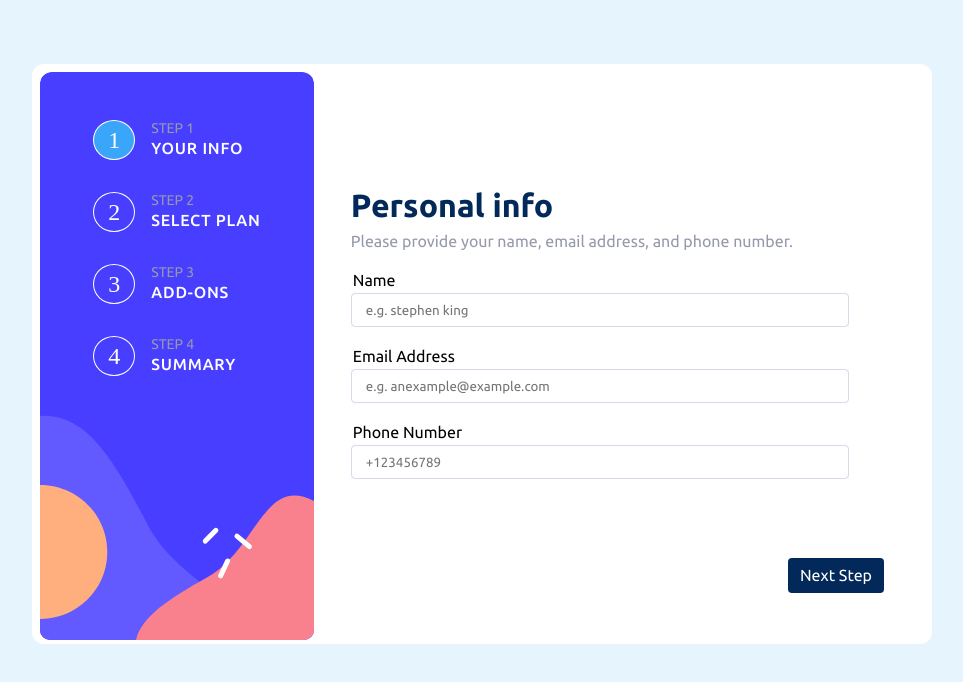
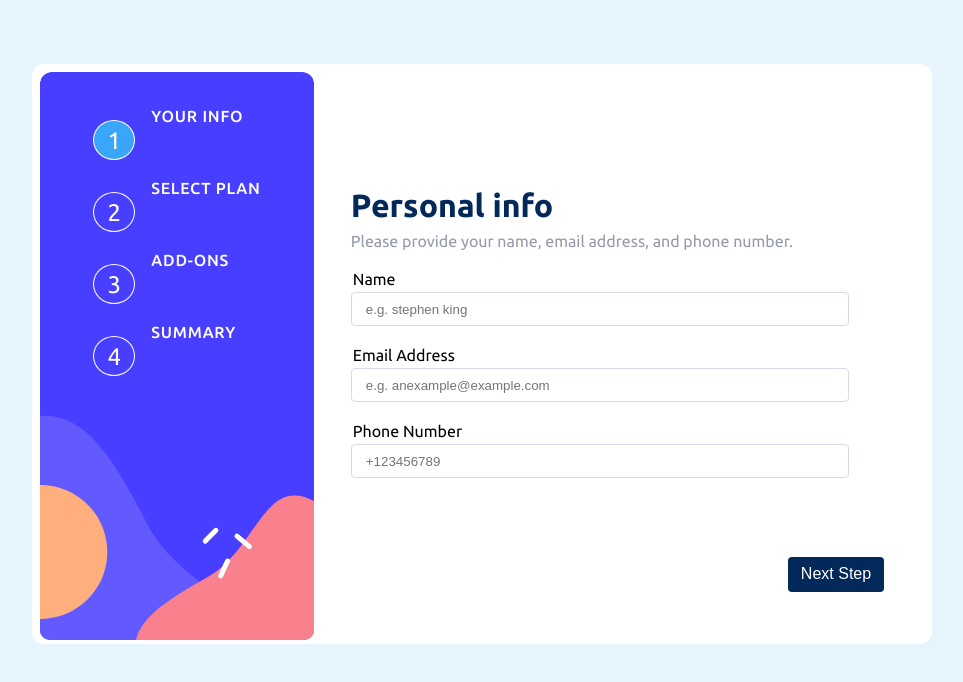
Before and after one commit to yaadevmohit/modern-form, a React (Vite) app: page / in a window 1280 px wide. Shown: the top 682 px of the page, without its empty margins (158-1121 px from the left). Built offline with nearby package versions, Linux system fonts and the light colour scheme.

Commit message:
committing changes for revert

```diff
--- a/src/App.css
+++ b/src/App.css
@@ -9,27 +9,22 @@
 	--purplish-blue: hsl(243, 100%, 62%);
 }
 
-
-
 .form-container {
 	display: flex;
 	flex-flow: column wrap;
 	align-items: center;
-
 }
 
 .form-step-container {
 	display: flex;
 	align-items: center;
 	justify-content: center;
-  background-image: url("assets/images/bg-sidebar-mobile.svg");
+	background-image: url('assets/images/bg-sidebar-mobile.svg');
 	width: 100%;
 }
 
-
-
 .form-step-button {
-  width: 2.50rem;
+	width: 2.5rem;
 	height: 2rem;
 	font-size: 1.5rem;
 	border-radius: 100%;
@@ -45,7 +40,6 @@
 .active {
 	background-color: hsl(206, 94%, 60%);
 }
-
 
 .form-input-container {
 	background: white;
@@ -66,17 +60,15 @@
 	height: 5rem;
 	background-color: white;
 	width: 100vw;
-
 }
 
 .forward-button {
 	border: none;
-  margin: 1.50rem;
+	margin: 1.5rem;
 	padding: 6px;
 	border-radius: 4px;
-  background-color: hsl(213,96%,18%);
+	background-color: hsl(213, 96%, 18%);
 	color: white;
-  font-family: "Ubuntu-Regular";
 	position: absolute;
 	right: 4px;
 	cursor: pointer;
@@ -86,13 +78,12 @@
 }
 
 .forward-button:hover {
-  background-color: hsl(213,96%,25%);;
+	background-color: hsl(213, 96%, 25%);
 }
 .backward-button {
 	border: none;
 	background-color: transparent;
 	color: gray;
-  font-family: "Ubuntu-Regular";
 	margin: 2rem;
 	padding: 6px;
 	cursor: pointer;
@@ -108,20 +99,18 @@
 .heading-info {
 	margin-bottom: 8px;
 	font-size: 32px;
-  font-family: "Ubuntu-Bold";
+	font-family: 'Ubuntu-Bold';
 	color: var(--marine-blue);
 }
 
 .about-info {
 	color: var(--cool-gray);
-  font-family: "Ubuntu-Regular";
 	font-size: 16px;
 }
 
 /* Step one */
 .form-field {
 	margin: 20px 8px 20px 0px;
-  font-family: "Ubuntu-Regular";
 	display: grid;
 	grid-template-columns: 1fr 1fr; /* Two columns of equal width */
 	grid-template-rows: auto auto; /* Two rows with auto sizing */
@@ -135,15 +124,14 @@
 	border: hsl(229, 24%, 87%) solid;
 	border-width: thin;
 	padding-left: 14px;
-  font-family: "Ubuntu-Regular";
 	grid-column: 1 / 3;
 	grid-row: 2;
 }
 
-
 /* Step Two */
 
-.option-container, .option-container-three {
+.option-container,
+.option-container-three {
 	max-width: 100%;
 	border: Solid hsl(229, 24%, 87%);
 	border-radius: 8px;
@@ -157,28 +145,26 @@
 	max-width: 320px;
 }
 
-
-
 .option {
 	display: flex;
 	font-size: 1rem;
 	margin-left: 1rem;
+	min-height: 3.5rem;
 	flex-flow: column wrap;
-  font-family: "Ubuntu-Medium";
+	font-family: 'Ubuntu-Medium';
 	color: hsl(213, 96%, 18%);
 }
 
 .option > span {
-  font-family: "Ubuntu-Regular";
 	font-size: 0.7rem;
 	color: hsl(231, 11%, 63%);
 }
 
-.option > .discount-span{
+.option > .discount-span {
 	font-size: 0.8rem;
 	color: var(--marine-blue);
-  font-family: "Ubuntu-Medium";
-  margin-top: .5rem;
+	font-family: 'Ubuntu-Medium';
+	margin-top: 0.5rem;
 }
 
 .option-container-three > .add-price {
@@ -202,7 +188,6 @@
 
 .interval-toggle > span {
 	color: hsl(213, 96%, 18%);
-  font-family: "Ubuntu-Regular";
 }
 
 /* toggle button  */
@@ -225,7 +210,7 @@
 
 /* Style the toggle knob */
 .slider::before {
-  content: "";
+	content: '';
 	position: absolute;
 	top: 2px;
 	left: 2px;
@@ -247,12 +232,13 @@
 	transform: translateX(1rem);
 }
 
-#button-name, #button-info {
+.button-name,
+#button-info {
 	display: none;
 }
 
 .option-container-selected {
-  border-color:rgb(28, 5, 208);
+	border-color: rgb(28, 5, 208);
 	background-color: hsl(208, 93%, 90%);
 }
 .ty-container {
@@ -264,14 +250,14 @@
 }
 
 .ty-container > h1 {
-  font-family: "Ubuntu-Regular";
+	font-family: 'Ubuntu-Regular';
 	font-weight: 700;
 }
 .ty-container > p {
 	margin-top: 0;
 	text-align: center;
 	color: var(--cool-gray);
-  font-family: "Ubuntu-Regular";
+	font-family: 'Ubuntu-Regular';
 }
 
 .options-total {
@@ -300,7 +286,6 @@
 	border-width: thin;
 }
 
-
 .option-change {
 	display: flex;
 	flex-direction: column;
@@ -313,18 +298,17 @@
 	border: none;
 	padding: 0;
 	color: var(--cool-gray);
-  font-family: "Ubuntu-Regular";
 	cursor: pointer;
 }
 
 .pr-option {
 	color: var(--marine-blue);
-  font-family: "Ubuntu-Medium";
+	font-family: 'Ubuntu-Medium';
 }
 
-.sr-option, .total {
+.sr-option,
+.total {
 	color: var(--cool-gray);
-  font-family: "Ubuntu-Regular";
 	font-weight: 50;
 	font-size: 14px;
 }
@@ -335,14 +319,13 @@
 
 .sr-option-price {
 	color: var(--marine-blue);
-  font-family: "Ubuntu-Regular";
+	font-family: 'Ubuntu-Regular';
 	font-size: 14px;
 }
 
 .total-price {
 	color: var(--purplish-blue);
-  font-family: "Ubuntu-Bold";
-
+	font-family: 'Ubuntu-Bold';
 }
 
 .validation-error {
@@ -352,7 +335,7 @@
 	align-self: flex-end;
 	text-align: end;
 	margin-right: -1rem;
-  font-family: "Ubuntu-Medium";
+	font-family: 'Ubuntu-Medium';
 }
 
 @media screen and (min-width: 860px) {
@@ -394,7 +377,7 @@
 		color: var(--cool-gray);
 	}
 	#button-name {
-    font-family: "Ubuntu-Regular";
+		font-family: 'Ubuntu-Regular';
 		margin-top: 1rem;
 		display: block;
 		font-size: 14px;
@@ -403,8 +386,8 @@
 		display: block;
 		color: white;
 		margin-top: 0.2rem;
-    font-family: "Ubuntu-Medium";
-    letter-spacing: .05rem;
+		font-family: 'Ubuntu-Medium';
+		letter-spacing: 0.05rem;
 		font-size: 16px;
 	}
 
@@ -428,7 +411,6 @@
 		font-size: 1rem;
 		right: -2rem;
 		bottom: -4rem;
-
 	}
 	.backward-button {
 		position: absolute;
@@ -458,11 +440,11 @@
 		font-size: 1rem;
 	}
 
-
-  .option-container:hover{
-    border-color:rgb(28, 5, 208);
+	.option-container:hover {
+		border-color: rgb(28, 5, 208);
 	}
-  .header, .form-field {
+	.header,
+	.form-field {
 		margin-left: 1rem;
 	}
 
--- a/src/App.jsx
+++ b/src/App.jsx
@@ -5,113 +5,110 @@ import Footer from './Footer'
 import './index.css'
 import './App.css'
 import StepThree from './StepThree'
-import data from "./assets/formData"
+import data from './assets/formData'
 import Summary from './Summary'
 import ThankYou from './ThankYou'
 
-const App = () =>  {
+const validateStepOne = (formData) => {
+	const validationErrors = {}
+	// initializing object to contain errors
+	if (!formData.name.trim()) {
+		validationErrors.name = 'Username is required'
+	}
+	if (!formData.email.trim()) {
+		validationErrors.email = 'Email is required'
+	} else if (!/\S+@\S+\.\S+/.test(formData.email)) {
+		validationErrors.email = 'Email is not valid'
+	}
+	if (!formData.phone.trim()) {
+		validationErrors.phone = 'Phone is required'
+	} else if (!/^\d+$/.test(formData.phone) || formData.phone.length !== 10) {
+		validationErrors.phone = 'Phone number not valid'
+	}
+
+	return validationErrors
+}
+
+const App = () => {
 	// form current step
 	const [step, setStep] = useState(1)
 
 	// data across all steps
-  const [formData, setFormData] = useState(
-    {
-        name: "",
-        email: "",
-        phone: "",
-        plan: "arcade",
+	const [formData, setFormData] = useState({
+		name: '',
+		email: '',
+		phone: '',
+		plan: 'arcade',
 		addOns: [],
-      }
-      )
+	})
 
 	// data state for step one errors only
-  const [errors, setErrors] = useState({})
+	const [stepOneErrors, setErrors] = useState({})
 
 	// yearly subscription toggle state
 	const [isYearly, setIsYearly] = useState(false)
-
 
 	const handleClick = (e) => {
 		e.preventDefault()
 
 		// move one step back
-    if (e.target.value == "back-btn" && step > 1) {
+		if (e.target.value == 'back-btn' && step > 1) {
 			setStep(step - 1)
-    }
-    else if (e.target.value == 'fwd-btn' && step <= 4){
+		} else if (e.target.value == 'fwd-btn' && step <= 4) {
 			if (step === 1) {
 				// input validatons for step 1
-        const validationErrors = {}
-        // initializing object to contain errors
-        if(!formData.name.trim())   {
-          validationErrors.name = "Username is required"
-        }
-        if(!formData.email.trim()) {
-          validationErrors.email = "Email is required"
-        } else if(!/\S+@\S+\.\S+/.test(formData.email)) {
-          validationErrors.email= "Email is not valid"
-        }
-        if(!formData.phone.trim()) {
-          validationErrors.phone= "Phone is required"
-        } else if(!/^\d+$/.test(formData.phone) || formData.phone.length !== 10) {
-          validationErrors.phone= "Phone number not valid"
-        }
+				const validationErrors = validateStepOne(formData)
 				setErrors(validationErrors)
 				// if no errors then move to next step
-        if(Object.keys(validationErrors).length === 0) {
+				if (Object.keys(validationErrors).length === 0) {
 					setStep(2)
 				}
-      }
-      else if (step === 2) {
-        (formData.plan.length > 0 && setStep(step + 1))
-      }
-      else {
+			} else if (step === 2) {
+				formData.plan.length > 0 && setStep(step + 1)
+			} else {
 				setStep(step + 1)
 			}
-    }
-    else if (e.target.value == "change") {
+		} else if (e.target.value == 'change') {
 			setStep(2)
 		}
 	}
 
 	// used to handle input chanegs in step 1
 	const handleChange = (event) => {
-    const {name, value} = event.target
-    setFormData(prevData => {
+		const { name, value } = event.target
+		setFormData((prevData) => {
 			return {
 				...prevData,
-        [name]: value
+				[name]: value,
 			}
 		})
 	}
 	// used to handle changes for plans and addons
 	const handleSelected = (e, optionId) => {
-    if (e.target.type === "checkbox") {
+		if (e.target.type === 'checkbox') {
 			if (formData.addOns.includes(e.target.name)) {
-
-        const currentOptions = formData.addOns.filter(option => option !== e.target.name)
-        setFormData(prevData => {
+				const currentOptions = formData.addOns.filter(
+					(option) => option !== e.target.name,
+				)
+				setFormData((prevData) => {
 					return {
 						...prevData,
-            addOns: currentOptions
+						addOns: currentOptions,
+					}
+				})
+			} else {
+				setFormData((prevData) => {
+					return {
+						...prevData,
+						addOns: [...prevData.addOns, e.target.name],
 					}
 				})
 			}
-      else
-      {
-      setFormData(prevData => {
+		} else {
+			setFormData((prevData) => {
 				return {
 					...prevData,
-          addOns: [...prevData.addOns, e.target.name]
-        }
-      })
-      }
-    }
-    else {
-    setFormData(prevData  => {
-      return {
-        ...prevData,
-        plan: optionId
+					plan: optionId,
 				}
 			})
 		}
@@ -120,46 +117,74 @@ const App = () =>  {
 		setIsYearly(!isYearly)
 	}
 	const buttonsData = data.formSteps
-  const formButtons = buttonsData.map(button => {
-    return (<div className='form-step' key={button.key}>
+
+	return (
+		<>
+			<div className="form-container">
+				<div className="form-step-container">
+					{buttonsData.map((button) => {
+						return (
+							<div className="form-step" key={button.step}>
 								<div
-                className={step === button.key ? "form-step-button active" : "form-step-button"} key={button.key}
+									className={
+										step === button.step
+											? 'form-step-button active'
+											: 'form-step-button'
+									}
+									key={button.step}
 								>
-                {button.key}
+									{button.step}
 								</div>
 								<div className="step-info">
-                <span id="button-name">{button.name}<br/></span>
+									<span className="button-name">
+										{button.name}
+										<br />
+									</span>
 									<span id="button-info">{button.info}</span>
 								</div>
 							</div>
 						)
-    })
-
-  return (
-    <>
-      <div className='form-container'>
-        <div  className='form-step-container'>
-            {formButtons}
+					})}
 				</div>
-        <form className='main-form' onSubmit={handleClick}>
-          <div className='form-input-container'>
-            {step == 1
-              &&
+				<form className="main-form" onSubmit={handleClick}>
+					<div className="form-input-container">
+						{step == 1 && (
 							<StepOne
 								onChange={handleChange}
 								data={formData}
 								onClick={handleClick}
-              errors={errors}
-            />}
-            {step == 2 && <StepTwo handleToggle={handleYearlyToggle} handleSelected={handleSelected} Yearly={isYearly} selectedPlan={formData.plan} onClick={handleClick}/> }
-            {step == 3 && <StepThree yearly={isYearly} handleChange={handleSelected} selectedAddOns={formData.addOns}/>}
-            {step == 4 && <Summary yearly={isYearly} planSelected={formData.plan} addOnsSelected={formData.addOns} handleClick={handleClick}/>}
+								errors={stepOneErrors}
+							/>
+						)}
+						{step == 2 && (
+							<StepTwo
+								handleToggle={handleYearlyToggle}
+								handleSelected={handleSelected}
+								Yearly={isYearly}
+								selectedPlan={formData.plan}
+								onClick={handleClick}
+							/>
+						)}
+						{step == 3 && (
+							<StepThree
+								yearly={isYearly}
+								handleChange={handleSelected}
+								selectedAddOns={formData.addOns}
+							/>
+						)}
+						{step == 4 && (
+							<Summary
+								yearly={isYearly}
+								planSelected={formData.plan}
+								addOnsSelected={formData.addOns}
+								handleClick={handleClick}
+							/>
+						)}
 						{step > 4 && <ThankYou />}
 					</div>
-          {step <= 4 && <Footer handleClick={handleClick} step={step}/>}
+					{step <= 4 && <Footer handleClick={handleClick} step={step} />}{' '}
 				</form>
 			</div>
-
 		</>
 	)
 }
--- a/src/StepInfo.jsx
+++ b/src/StepInfo.jsx
@@ -1,11 +1,11 @@
-const StepInfo = ({heading, about}) => {
-
-  return (
-      <div className="header">
-        <h2 className='heading-info'>{heading}</h2>
-        <span className='about-info'>{about}</span>
-      </div>
-  )
+// eslint-disable-next-line react/prop-types
+const StepInfo = ({ heading, about }) => {
+	return (
+		<div className="header">
+			<h2 className="heading-info">{heading}</h2>
+			<span className="about-info">{about}</span>
+		</div>
+	)
 }
 
 export default StepInfo
--- a/src/StepOne.jsx
+++ b/src/StepOne.jsx
@@ -1,39 +1,38 @@
-import React from 'react'
 import StepInfo from './StepInfo'
-import formData from "./assets/formData"
+import formData from './assets/formData'
 
-const StepOne = ({onChange, data, errors}) => {
+// eslint-disable-next-line react/prop-types
+const StepOne = ({ onChange, data, errors }) => {
 	// getting data for step one inputs
 	const inputData = formData.stepOneInputs
-  const styles = {
-    borderColor: "red",
-  }
-  const inputFields = inputData.map( input => {
-    return(
-       <div className='form-field' key={input.id}>
-            <legend htmlFor={input.id}>
-              {input.name}
-            </legend>
-            {errors[input.id] && <span className='validation-error'>{errors[input.id]}</span>}
-            <input
-              type={input.type}
-              name={input.id}
-              placeholder={input.placeholder}
-              className='form-input'
-              onChange={onChange}
-              value={data[input.id] || ''}
-              style={errors[input.id] && styles} // inline style for input border only
-            />
-        </div>
-    )
-  })
+
 	return (
 		<>
 			<StepInfo
 				heading="Personal info"
 				about="Please provide your name, email address, and phone number."
 			/>
-        {inputFields}
+			{inputData.map((input) => {
+				const isError = errors[input.id] ? true : false
+
+				return (
+					<div className="form-field" key={input.id}>
+						<legend htmlFor={input.id}>{input.name}</legend>
+						{errors[input.id] && (
+							<span className="validation-error">{errors[input.id]}</span>
+						)}
+						<input
+							type={input.type}
+							name={input.id}
+							placeholder={input.placeholder}
+							className="form-input"
+							onChange={onChange}
+							value={data[input.id] || ''}
+							style={isError ? { bordercolor: 'red' } : {}} // inline style for input border only
+						/>
+					</div>
+				)
+			})}
 		</>
 	)
 }
--- a/src/StepThree.jsx
+++ b/src/StepThree.jsx
@@ -1,27 +1,38 @@
-import React, { useState } from 'react'
-import data from "./assets/formData"
+import data from './assets/formData'
 import StepInfo from './StepInfo'
 
 const optionsData = data.stepThreeOptions
 
-const StepThree = ({yearly, handleChange, selectedAddOns}) => {
-
-    const options = optionsData.map(option => {
-        return(
+// eslint-disable-next-line react/prop-types
+const StepThree = ({ yearly, handleChange, selectedAddOns }) => {
+	const options = optionsData.map((option) => {
+		return (
 			<div
-                className={`option-container-three ${selectedAddOns.includes(option.id) && "option-container-selected"}`}
+				className={`option-container-three ${
+					// eslint-disable-next-line react/prop-types
+					selectedAddOns.includes(option.id) && 'option-container-selected'
+				}`}
 				key={option.id}
 			>
-                <input type="checkbox" name={option.id} value={option.id} onChange={handleChange} checked={selectedAddOns.includes(option.id)}/>
-                <label className='option' htmlFor={option.id}>
+				<input
+					type="checkbox"
+					name={option.id}
+					value={option.id}
+					onChange={handleChange}
+					// eslint-disable-next-line react/prop-types
+					checked={selectedAddOns.includes(option.id)}
+				/>
+				<label className="option" htmlFor={option.id}>
 					{option.name}
 					<span>{option.info}</span>
 				</label>
-                <span className='add-price'>{yearly ? `+$${option.yrPrice}/yr` : `+$${option.moPrice}/mo`}</span>
+				<span className="add-price">
+					{yearly ? `+$${option.yrPrice}/yr` : `+$${option.moPrice}/mo`}
+				</span>
 			</div>
 		)
 	})
-    return(
+	return (
 		<>
 			<StepInfo
 				heading="Pick add-ons"
@@ -32,4 +43,4 @@ const StepThree = ({yearly, handleChange, selectedAddOns}) => {
 	)
 }
 
-export default  StepThree
+export default StepThree
--- a/src/StepTwo.jsx
+++ b/src/StepTwo.jsx
@@ -1,49 +1,48 @@
-import React, { useState } from 'react'
-import './assets/fonts/Ubuntu-Bold.ttf'
 import StepInfo from './StepInfo'
-import data from "./assets/formData"
+import data from './assets/formData'
 
 const optionsData = data.stepTwoOptions
-
-const StepTwo = ({handleToggle, Yearly, handleSelected, selectedPlan}) => {
-
-
-    const optionsField = optionsData.map(option => {
+// eslint-disable-next-line react/prop-types
+const StepTwo = ({ handleToggle, Yearly, handleSelected, selectedPlan }) => {
+	const optionsField = optionsData.map((option) => {
+		const optionContainerClassName = `option-container ${
+			selectedPlan === option.id ? 'option-container-selected' : ''
+		}`
 		return (
 			<div
-                className={`option-container
-                ${selectedPlan === option.id && "option-container-selected"}`}
+				className={optionContainerClassName}
 				key={option.id}
 				id={option.id}
 				onClick={(e) => handleSelected(e, option.id)}
 			>
-                <img src={option.logo}/>
-                <label className='option' htmlFor={option.id}>
+				<img src={option.logo} />
+				<label className="option" htmlFor={option.id}>
 					{option.name}
-                    <span>{Yearly ? `$${option.yrPrice}/yr` : `$${option.moPrice}/mo`}</span>
-                    {Yearly && <span className='discount-span'>2 Months free</span>}
+					<span>
+						{Yearly ? `$${option.yrPrice}/yr` : `$${option.moPrice}/mo`}
+					</span>
+					{Yearly && <span className="discount-span">2 Months free</span>}
 				</label>
 			</div>
 		)
 	})
-    return(
+	return (
 		<>
 			<StepInfo
 				heading="Select your plan"
 				about="You have the option of monthly or yearly billing."
 			/>
-           <div className='step-two-options'>{optionsField}</div>
-            <div className='interval-toggle'>
+			<div className="step-two-options">{optionsField}</div>
+			<div className="interval-toggle">
 				<span>Monthly</span>
-                <label className='switch'>
-                    <input type="checkbox" onChange={handleToggle} checked={Yearly}/>
-                    <span className='slider'></span>
+				<label className="switch">
+					<input type="checkbox" onChange={handleToggle} checked={Yearly} />
+					<span className="slider"></span>
 				</label>
 				<span>Yearly</span>
 			</div>
 		</>
 	)
-
 }
 
 export default StepTwo
--- a/src/assets/formData.jsx
+++ b/src/assets/formData.jsx
@@ -5,101 +5,104 @@ import proSvg from './images/icon-pro.svg'
 export default {
 	formSteps: [
 		{
-            key: 1,
-            name: "STEP 1",
-            info: "YOUR INFO"
+			step: 1,
+			name: 'STEP 1',
+			info: 'YOUR INFO',
 		},
 
 		{
-            key: 2,
-            name: "STEP 2",
-            info: "SELECT PLAN"
+			step: 2,
+			name: 'STEP 2',
+			info: 'SELECT PLAN',
 		},
 
 		{
-            key: 3,
-            name: "STEP 3",
-            info: "ADD-ONS"
+			step: 3,
+			name: 'STEP 3',
+			info: 'ADD-ONS',
 		},
 
 		{
-            key: 4,
-            name: "STEP 4",
-            info: "SUMMARY"
-        }
+			step: 4,
+			name: 'STEP 4',
+			info: 'SUMMARY',
+		},
 	],
 
 	stepOneInputs: [
-        {name: "Name",
-         type: "text",
-         placeholder: "e.g. stephen king",
-         id: "name"
+		{
+			name: 'Name',
+			type: 'text',
+			placeholder: 'e.g. stephen king',
+			id: 'name',
 		},
 
-        {name: "Email Address",
-        type: "email",
-        placeholder: "e.g. anexample@example.com",
-        id: "email"
+		{
+			name: 'Email Address',
+			type: 'email',
+			placeholder: 'e.g. anexample@example.com',
+			id: 'email',
 		},
 
-        {name: "Phone Number",
-        type: "tel",
-        placeholder: "+123456789",
-        id: "phone"
-        }
+		{
+			name: 'Phone Number',
+			type: 'tel',
+			placeholder: '+123456789',
+			id: 'phone',
+		},
 	],
 
 	stepTwoOptions: [
 		{
-            name: "Arcade",
+			name: 'Arcade',
 			logo: arcadeSvg,
 			moPrice: 9,
 			yrPrice: 99,
 			isChecked: false,
-            id:"arcade"
+			id: 'arcade',
 		},
 
 		{
-            name: "Advanced",
+			name: 'Advanced',
 			logo: advancedSvg,
 			moPrice: 12,
 			yrPrice: 120,
 			isChecked: false,
-            id:"advanced"
+			id: 'advanced',
 		},
 
 		{
-            name: "Pro",
+			name: 'Pro',
 			logo: proSvg,
 			moPrice: 15,
 			yrPrice: 150,
 			isChecked: false,
-            id: "pro"
+			id: 'pro',
 		},
 	],
 	stepThreeOptions: [
 		{
-            name: "Online service",
-            info: "Access to multiplayer games",
+			name: 'Online service',
+			info: 'Access to multiplayer games',
 			moPrice: 1,
-            id:"online_service",
-            yrPrice: 10
+			id: 'online_service',
+			yrPrice: 10,
 		},
 
 		{
-            name: "Larger storage",
-            info: "Extra 1TB of cloud save",
+			name: 'Larger storage',
+			info: 'Extra 1TB of cloud save',
 			moPrice: 2,
-            id:"lrg_storage",
-            yrPrice: 20
+			id: 'lrg_storage',
+			yrPrice: 20,
 		},
 
 		{
-            name: "Customizable profile",
-            info: "Custom theme on your profile",
+			name: 'Customizable profile',
+			info: 'Custom theme on your profile',
 			moPrice: 2,
-            id:"custom_profile",
-            yrPrice: 20
+			id: 'custom_profile',
+			yrPrice: 20,
+		},
+	],
 }
-    ]
-}
--- a/src/index.css
+++ b/src/index.css
@@ -1,22 +1,22 @@
-
 @font-face {
-  font-family: "Ubuntu-Bold";
-  src: url("./assets/fonts/Ubuntu-Bold.ttf") format('truetype');
+	font-family: 'Ubuntu-Bold';
+	src: url('./assets/fonts/Ubuntu-Bold.ttf') format('truetype');
 }
 
 @font-face {
-  font-family: "Ubuntu-Medium";
-  src: url("./assets/fonts/Ubuntu-Medium.ttf") format('truetype');
+	font-family: 'Ubuntu-Medium';
+	src: url('./assets/fonts/Ubuntu-Medium.ttf') format('truetype');
 }
 
 @font-face {
-  font-family: "Ubuntu-Regular";
-  src: url("./assets/fonts/Ubuntu-Regular.ttf") format('truetype');
+	font-family: 'Ubuntu-Regular';
+	src: url('./assets/fonts/Ubuntu-Regular.ttf') format('truetype');
 }
 body {
-  margin: 0;
-  background-color: hsl(206, 94%, 95%);
-  display: flex;
-  align-items: center;
-  justify-content: center;
+	margin: 0;
+	background-color: hsl(206, 94%, 95%);
+	display: flex;
+	align-items: center;
+	justify-content: center;
+	font-family: 'Ubuntu-Regular';
 }
```
Also changed, not shown: src/Summary.jsx (+41 -20 lines), src/ThankYou.jsx (+6 -6 lines). Lines whose indentation alone changed are shown as unchanged.
